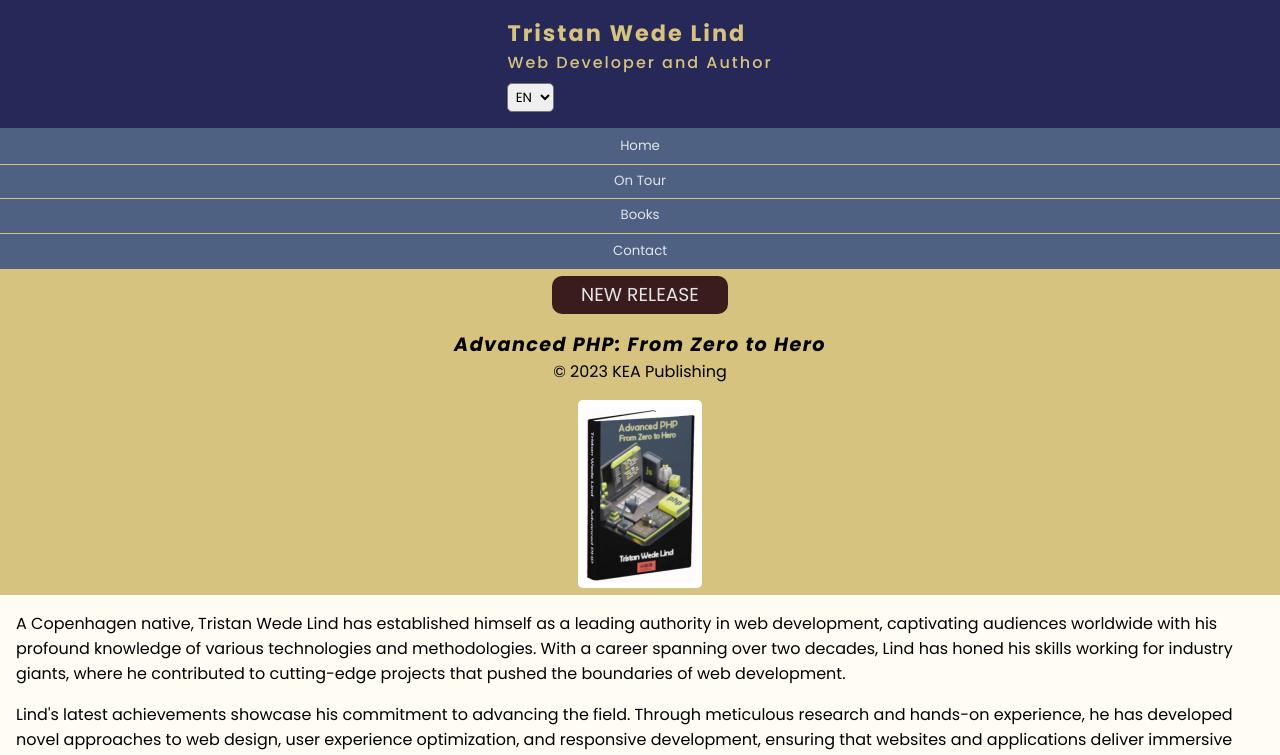
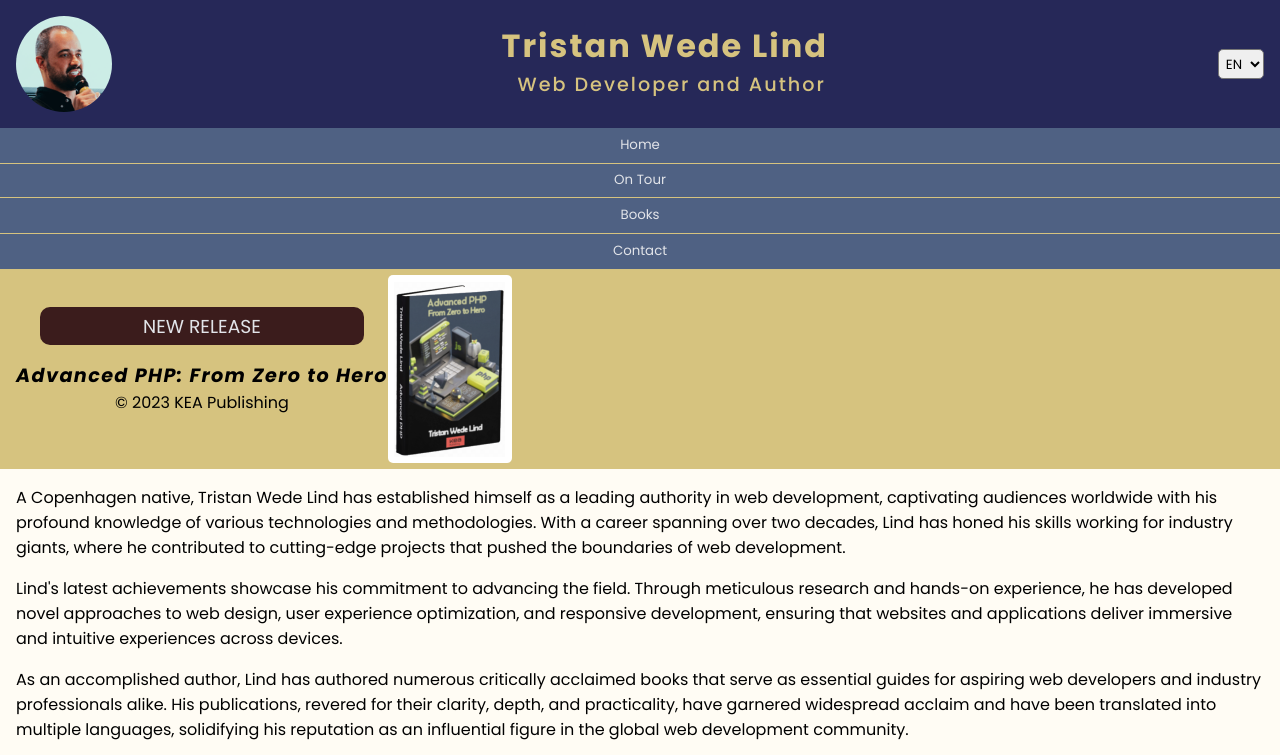
Before and after one commit to August36/mandatory-assignment-tristan, a plain HTML site: page index.html in a window 1280 px wide. Shown: the top 755 px of the page. Drawn offline with Linux system fonts and the light colour scheme.

Commit message:
small tablet header done

```diff
--- a/css/main.css
+++ b/css/main.css
@@ -18,6 +18,12 @@ header {
     margin: auto;
     width: 100%;
     background-color: var(--mainColor);
+
+    .header-img {
+        display: none;
+        border-radius: 100px;
+        width: 100%;
+    }
 
     #heading-wrapper {
         margin: auto;
@@ -83,10 +89,9 @@ main {
     flex-direction: column;
 
     #new-release-section {
-        display: flex;
-        flex-direction: column;
         text-align: center;
         align-items: center;
+        gap: 0;
         background-color: var(--secondaryColor);
         padding: 0.4rem 1rem 0.4rem 1rem;
 
@@ -94,6 +99,7 @@ main {
             padding: 0.3rem 1.8rem 0.3rem 1.8rem;
             background-color: var(--brownColor);
             border-radius: 10px;
+            margin: 0 1.5rem 1rem;
             color: var(--whiteColor);
             font-weight: 400;
             margin-bottom: 1rem;
--- a/css/responsiveness/small-tablet.css
+++ b/css/responsiveness/small-tablet.css
@@ -1 +1,39 @@
-@media (min-width: 600px) {}
+@media (min-width: 600px) {
+
+
+    header {
+        #heading-wrapper {
+            flex-direction: row;
+            justify-content: space-between;
+            align-items: center;
+            margin: 0;
+        }
+
+
+        .header-img {
+            display: block;
+            height: 6rem;
+        }
+
+        #language-switch {
+            align-self: center;
+        }
+
+        h1 {
+            font-size: 2rem;
+        }
+
+        h2 {
+            font-size: 1.2rem;
+            margin-left: 1rem;
+        }
+    }
+
+    main {
+
+        #new-release-section {
+            flex-direction: row;
+        }
+    }
+
+}
--- a/index.html
+++ b/index.html
@@ -21,8 +21,13 @@
 <body>
     <header>
         <div id="heading-wrapper">
-            <h1>Tristan Wede Lind</h1>
-            <h2>Web Developer and Author</h2>
+            <div class="img-container">
+                <img class="header-img" src="img/lind.png" alt="Tristan img">
+            </div>
+            <div>
+                <h1>Tristan Wede Lind</h1>
+                <h2>Web Developer and Author</h2>
+            </div>
             <select name="language-switch" id="language-switch">
                 <option value="EN">EN</option>
                 <option value="DK">DK</option>
@@ -37,14 +42,16 @@
         </nav>
     </header>
     <main>
-        <article id="new-release-section">
-            <h3>NEW RELEASE</h3>
-            <h4>Advanced PHP: From Zero to Hero</h4>
-            <p>&#169; 2023 KEA Publishing</p>
+        <section id="new-release-section">
+            <div>
+                <h3>NEW RELEASE</h3>
+                <h4>Advanced PHP: From Zero to Hero</h4>
+                <p>&#169; 2023 KEA Publishing</p>
+            </div>
             <div class="img-container">
                 <img src="img/book_php_preview.png" alt="book_php">
             </div>
-        </article>
+        </section>
 
         <section id="bio-container">
             <p>A Copenhagen native, Tristan Wede Lind has established himself as a leading authority in web development,
```
